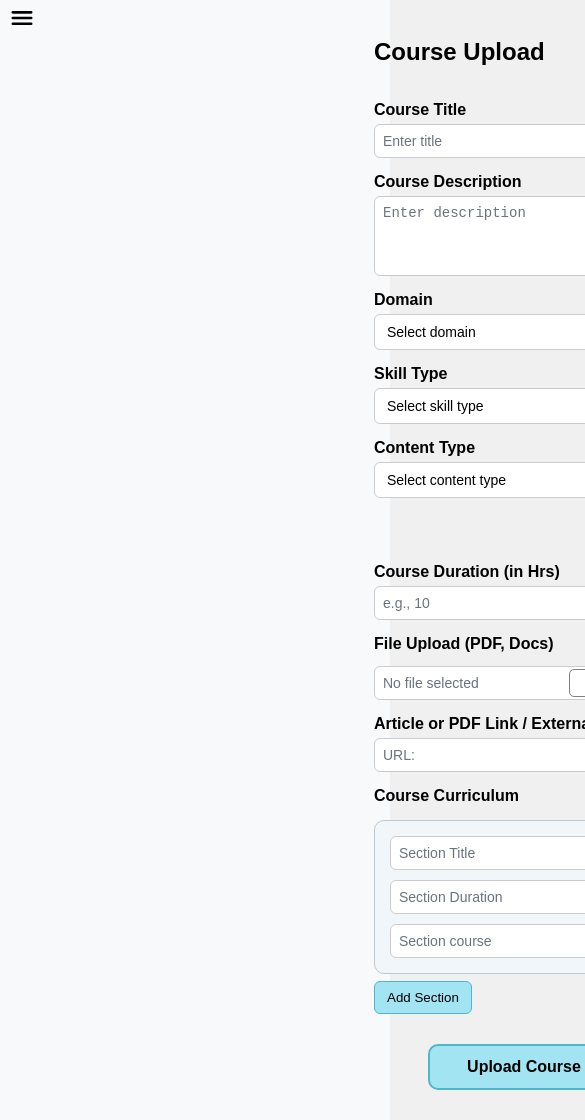
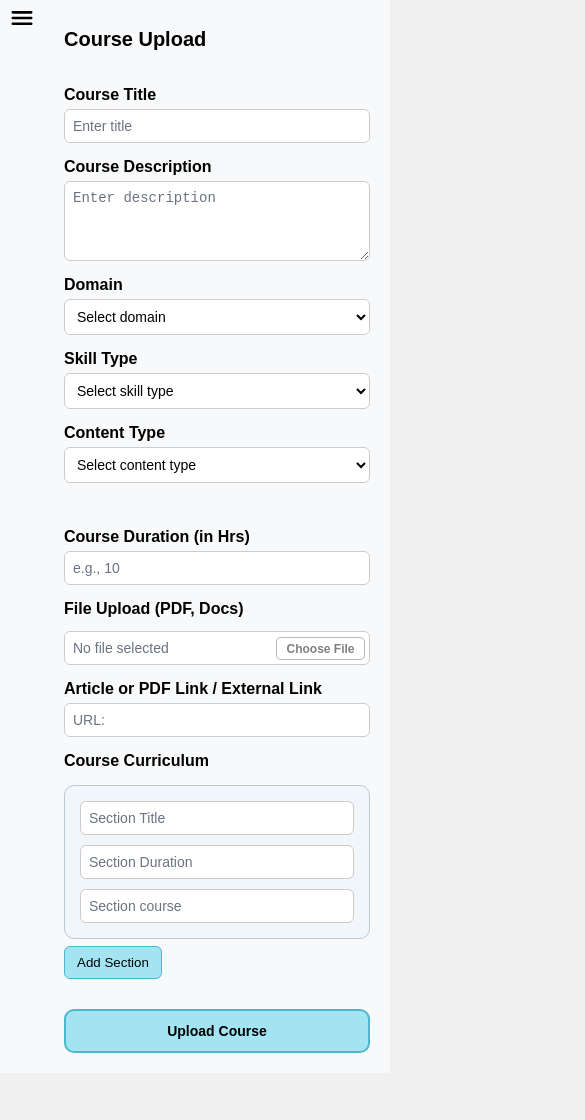
Before and after one commit to subhashini-git123/lms-project, a React (Create React App) app: page /upload in a window 390 px wide. Shown: the top 1120 px of the page, 585 px wide, since content can reach past the window. After the commit the page ends 1073 px from the top, so only its background shows below. Built offline with nearby package versions, Linux system fonts and the light colour scheme.

Commit message:
Responsiveness added

```diff
--- a/src/pages/Chat.css
+++ b/src/pages/Chat.css
@@ -1,4 +1,4 @@
-.chat-sidebar-container {
+/* .chat-sidebar-container {
   display: flex;
 }
 
@@ -42,7 +42,115 @@
 
 .chat-message.right {
   flex-direction: row-reverse;
-  /* justify-content: flex-end; */
+
+}
+
+.avatar {
+  width: 20px;
+  height: 20px;
+  border-radius: 20%;
+  margin: 10px 10px;
+}
+
+.avatar.blue {
+  background-color: #4da6ff;
+}
+
+.avatar.orange {
+  background-color: #ff944d;
+}
+
+.message-bubble {
+  padding: 12px 18px;
+  border-radius: 20px;
+  max-width: 60%;
+  font-size: 14px;
+  color: #000;
+  box-shadow: 0 1px 3px rgba(0, 0, 0, 0.1);
+  word-wrap: break-word;
+}
+
+.message-bubble.user {
+  background-color: #daf1ff;
+}
+
+.message-bubble.manager {
+  background-color: #ffe4cc;
+}
+
+.chat-input-section {
+  display: flex;
+  padding: 12px;
+  border-top: 1px solid #ddd;
+}
+
+.chat-input-section input {
+  flex: 1;
+  padding: 10px 12px;
+  font-size: 14px;
+  border: 1px solid #ccc;
+  border-radius: 4px;
+}
+
+.send-button {
+  margin-left: 8px;
+  width: 35px;
+  height: 35px;
+  font-size: 16px;
+  cursor: pointer;
+  background-color: #4da6ff;
+  border: none;
+  border-radius: 64px;
+  color: white;
+  user-select: none;
+}
+
+.send-button:hover {
+  background-color: #3b8ddb;
+} */
+.chat-sidebar-container {
+  display: flex;
+}
+
+.chat-content {
+  margin-left: 500px;
+  margin-top: 112px;
+  width: 35rem;
+  height: 25rem;
+  display: flex;
+  flex-direction: column;
+  border: 2px solid gray;
+  border-radius: 4px;
+}
+
+.chat-header {
+  padding: 16px;
+  font-weight: bold;
+  border-bottom: 1px solid #ddd;
+}
+
+.chat-body {
+  flex: 1;
+  padding: 20px;
+  overflow-y: auto;
+  display: flex;
+  flex-direction: column;
+  gap: 12px;
+  justify-content: space-between;
+}
+
+.chat-message {
+  display: flex;
+  align-items: flex-start;
+}
+
+.chat-message.left {
+  flex-direction: row;
+  justify-content: flex-start;
+}
+
+.chat-message.right {
+  flex-direction: row-reverse;
 }
 
 .avatar {
@@ -108,3 +216,111 @@
 .send-button:hover {
   background-color: #3b8ddb;
 }
+
+@media only screen and (max-width: 575px) {
+  .chat-content {
+    width: 80%;
+    margin-left: 0;
+    height: 20rem;
+    margin-top: 80px;
+    border-width: 1px;
+  }
+
+  .chat-header {
+    padding: 10px;
+    font-size: 1rem;
+  }
+
+  .chat-body {
+    padding: 10px;
+    gap: 8px;
+  }
+
+  .message-bubble {
+    font-size: 12px;
+    max-width: 85%;
+  }
+
+  .chat-input-section {
+    padding: 8px;
+  }
+
+  .chat-input-section input {
+    font-size: 13px;
+    padding: 8px;
+  }
+
+  .send-button {
+    width: 30px;
+    height: 30px;
+    font-size: 14px;
+  }
+}
+
+@media (min-width: 576px) and (max-width: 767px) {
+  .chat-content {
+    width: 90%;
+    margin-left: 0;
+    margin-top: 90px;
+    height: 22rem;
+  }
+
+  .chat-body {
+    padding: 12px;
+  }
+
+  .message-bubble {
+    font-size: 13px;
+    max-width: 75%;
+  }
+
+  .send-button {
+    width: 32px;
+    height: 32px;
+  }
+}
+
+@media (min-width: 768px) and (max-width: 991px) {
+  .chat-content {
+    width: 80%;
+    margin-left: auto;
+    margin-right: auto;
+    margin-top: 100px;
+    height: 24rem;
+  }
+
+  .message-bubble {
+    font-size: 14px;
+  }
+
+  .chat-input-section input {
+    font-size: 14px;
+  }
+
+  .send-button {
+    width: 34px;
+    height: 34px;
+  }
+}
+
+@media (min-width: 992px) {
+  .chat-content {
+    width: 35rem;
+    margin-left: 500px;
+    margin-top: 112px;
+    height: 25rem;
+  }
+
+  .message-bubble {
+    font-size: 14px;
+  }
+
+  .chat-input-section input {
+    font-size: 14px;
+  }
+
+  .send-button {
+    width: 35px;
+    height: 35px;
+  }
+}
--- a/src/pages/Dashboard.css
+++ b/src/pages/Dashboard.css
@@ -273,7 +273,16 @@
     height: 4rem;
   }
 }
-
+@media (min-width: 768px){
+.profile-icon {
+    position: fixed;
+    top:6px;
+    right: 15px;
+    width: 39px;
+    height: 39px;
+    z-index: 1001;
+  }
+}
 @media (max-width: 768px) {
   .main-content {
     margin-left: 0;
@@ -314,6 +323,7 @@
   }
 }
 
+
 @media (max-width: 480px) {
   .stat-box {
     width: 100%;
--- a/src/pages/Schedule.css
+++ b/src/pages/Schedule.css
@@ -1,4 +1,4 @@
-.calendar-container{
+/* .calendar-container{
   display: flex;
   padding: 20px;
   gap: 2rem;
@@ -140,9 +140,204 @@
 .due-date {
   color: #666;
 }
+ */
+.calendar-container {
+  display: flex;
+  padding: 20px;
+  gap: 2rem;
+  margin-left: 300px;
+  flex-wrap: wrap;
+  justify-content: center;
+}
 
-/* .p-datepicker-today > span {
+.calendar-panel {
+  width: 600px;
+  margin-top: 112px;
+}
+
+.p-datepicker table {
+  table-layout: fixed;
+  width: 100%;
+}
+
+.p-datepicker table td {
+  padding: 0 !important;
+  width: 14.28%;
+}
+
+.p-datepicker-other-month {
+  background-color: #8080806b;
+  border-radius: 6px;
+}
+
+.p-datepicker table td span {
+  display: block;
+  width: 100%;
+  min-width: 55px;
+  max-width: 95px;
+  height: 42px;
+  padding-top: 8px;
+  text-align: center;
+  position: relative;
+  border: 1px solid #ccc;
+  border-radius: 6px;
+  font-size: 14px;
+  box-sizing: border-box;
+}
+
+.p-datepicker table td span:hover {
+  background-color: #f0f0f0;
+  cursor: default;
+}
+
+.red-dot {
+  width: 6px;
+  height: 6px;
+  background-color: red;
+  border-radius: 50%;
+  position: absolute;
+  bottom: 6px;
+  left: 50%;
+  transform: translateX(-50%);
+  cursor: pointer;
+}
+
+.p-datepicker .p-datepicker-header {
+  background-color: transparent;
+  border: none;
+}
+
+.p-datepicker th {
+  text-align: center;
   font-weight: bold;
-  color: red;
+  padding-bottom: 0.5rem;
+  font-size: 14px;
+}
 
-} */
+.p-datepicker td.p-highlight > span {
+  background-color: #d6eaff !important;
+  border-color: #007bff;
+  font-weight: bold;
+}
+
+.details-panel {
+  width: 25rem;
+  background-color: #f9f9f9;
+  border: 1px solid #ccc;
+  border-radius: 8px;
+  padding: 1rem;
+  margin-top: 2rem;
+  overflow-y: auto;
+  font-size: 0.9rem;
+  max-height: 60vh;
+}
+
+.panel-header {
+  display: flex;
+  justify-content: space-between;
+  align-items: center;
+}
+
+.close-btn {
+  background: transparent;
+  border: none;
+  font-size: 1rem;
+  cursor: pointer;
+  height: 2.5rem;
+  width: 2rem;
+}
+
+.course-card {
+  border: 1px solid #007bff;
+  background-color: #e7f3ff;
+  border-radius: 6px;
+  padding: 0.5rem 0.75rem;
+  margin-top: 0.75rem;
+  width: 100%;
+  max-width: 20rem;
+  font-size: 0.85rem;
+}
+
+.course-top {
+  display: flex;
+  justify-content: space-between;
+  align-items: center;
+  margin-bottom: 0.25rem;
+}
+
+.start-btn {
+  background-color: #007bff;
+  color: white;
+  border: none;
+  height: 22px;
+  width: 50px;
+  border-radius: 4px;
+  cursor: pointer;
+  font-size: 0.75rem;
+  padding: 0 0.5rem;
+}
+
+.course-bottom {
+  display: flex;
+  justify-content: space-between;
+  font-size: 0.75rem;
+  margin-top: 0.25rem;
+}
+
+.due-date {
+  color: #666;
+}
+
+/* ------------------------------
+   Responsive Styles
+------------------------------- */
+@media (max-width: 992px) {
+  .calendar-container {
+    margin-left: 0;
+    flex-direction: column;
+    align-items: center;
+  }
+
+  .calendar-panel {
+    width: 100%;
+    max-width: 500px;
+    margin-top: 100px;
+  }
+
+  .details-panel {
+    width: 100%;
+    max-width: 500px;
+    margin-top: 20px;
+  }
+}
+
+@media (max-width: 576px) {
+  .p-datepicker table td span {
+    min-width: 40px;
+    height: 36px;
+    font-size: 12px;
+  }
+
+  .course-card {
+    font-size: 0.8rem;
+  }
+
+  .start-btn {
+    width: 45px;
+    height: 20px;
+    font-size: 0.7rem;
+  }
+
+  .panel-header {
+    flex-direction: column;
+    align-items: flex-start;
+  }
+
+  .close-btn {
+    align-self: flex-end;
+  }
+
+  .calendar-panel {
+    padding: 0 10px;
+  }
+}
--- a/src/pages/TaskTracker.js
+++ b/src/pages/TaskTracker.js
@@ -5,6 +5,7 @@ import "./TaskTracker.css";
 import { IoPersonSharp } from "react-icons/io5";
 import Card from "../components/Card";
 import Toggle from "../components/Toggle";
+import Sidebar from '../components/Sidebar'
 const TaskTracker = () => {
   const { continueCourses, suggestedCourses } = useCourses();
   const [activeTab, setActiveTab] = useState("completed","inprogress");
@@ -14,7 +15,8 @@ const TaskTracker = () => {
 
       {/* Trainee Info */}
       <div className="trainee-card">
-       <Toggle/>
+       {/* <Toggle/> */}
+       <Sidebar/>
         <div>
           <IoPersonSharp className="trainee-photo" />
         </div>
--- a/src/pages/Upload.css
+++ b/src/pages/Upload.css
@@ -1,4 +1,4 @@
-.upload-sidebar-container {
+/* .upload-sidebar-container {
   display: flex;
   min-height: 100vh;
   background-color: #f7f9fa;
@@ -134,4 +134,228 @@ textarea {
 
 .upload-button:hover {
   background-color: #89d8e8;
+} */
+.upload-sidebar-container {
+  display: flex;
+  min-height: 100vh;
+  background-color: #f7f9fa;
+  font-family: Arial, sans-serif;
 }
+
+.upload-container {
+  padding: 30px;
+  width: 100%;
+  max-width: 1000px;
+  margin-left: 300px;
+  box-sizing: border-box;
+}
+
+.upload-container h2 {
+  margin-bottom: 20px;
+  font-size: 24px;
+  font-weight: bold;
+}
+
+.form-section {
+  display: flex;
+  gap: 50px;
+  flex-wrap: wrap;
+}
+
+.left-column,
+.right-column {
+  flex: 1;
+  display: flex;
+  flex-direction: column;
+  min-width: 300px;
+}
+
+label {
+  margin-top: 15px;
+  margin-bottom: 5px;
+  font-weight: bold;
+}
+
+input[type="text"],
+select,
+textarea {
+  padding: 8px;
+  border: 1px solid #ccc;
+  border-radius: 6px;
+  font-size: 14px;
+  box-sizing: border-box;
+  background-color: white;
+}
+
+textarea {
+  resize: vertical;
+  height: 80px;
+}
+
+.file-upload-wrapper {
+  position: relative;
+  width: 100%;
+  margin-top: 8px;
+}
+
+.file-display {
+  width: 100%;
+  padding: 8px 120px 8px 12px;
+  border: 1px solid #ccc;
+  border-radius: 6px;
+  font-size: 14px;
+  background-color: #f9f9f9;
+  color: #333;
+  box-sizing: border-box;
+  cursor: default;
+}
+
+.choose-file-btn {
+     position: absolute;
+    top: 62%;
+    right: 5px;
+    width: 89px;
+    height: 23px;
+    margin-top: -15px;
+    background-color: white;
+    color: gray;
+    border: 0.5px solid #80808091;
+    border-radius: 5px;
+    cursor: pointer;
+    font-weight: bold;
+    font-size: 12px;
+}
+
+.curriculum-box {
+  border: 1px solid #b9c9d6;
+  border-radius: 10px;
+  padding: 15px;
+  margin-top: 10px;
+  display: flex;
+  flex-direction: column;
+  gap: 10px;
+  background-color: #f0f6fa;
+}
+
+.add-button {
+  background-color: #a3e4f2;
+  color: black;
+  border: 1px solid #4db8cc;
+  padding: 8px 12px;
+  border-radius: 6px;
+  cursor: pointer;
+  width: fit-content;
+  margin-top: 7px;
+}
+
+.add-button:hover {
+  background-color: #89d8e8;
+}
+
+.upload-button {
+  margin-top: 30px;
+  background-color: #a3e4f2;
+  border: 2px solid #4db8cc;
+  color: black;
+  padding: 12px 20px;
+  border-radius: 10px;
+  font-weight: bold;
+  font-size: 16px;
+  cursor: pointer;
+  width: 12rem;
+  margin-left: auto;
+  margin-right: auto;
+  display: block;
+  transition: background-color 0.3s;
+}
+
+.upload-button:hover {
+  background-color: #89d8e8;
+}
+
+@media only screen and (max-width: 575px) {
+  .upload-container {
+    margin-left: 0;
+    padding: 20px;
+  }
+
+  .form-section {
+    flex-direction: column;
+    gap: 30px;
+  }
+
+  .left-column,
+  .right-column {
+    min-width: 100%;
+  }
+
+  .upload-container h2 {
+    font-size: 20px;
+  }
+
+  .upload-button {
+    width: 100%;
+    font-size: 14px;
+  }
+}
+
+@media (min-width: 576px) and (max-width: 767px) {
+  .upload-container {
+    margin-left: 0;
+    padding: 25px;
+  }
+
+  .form-section {
+    flex-direction: column;
+    gap: 40px;
+  }
+
+  .left-column,
+  .right-column {
+    min-width: 100%;
+  }
+
+  .upload-button {
+    width: 100%;
+  }
+}
+
+@media (min-width: 768px) and (max-width: 991px) {
+  .upload-container {
+    margin-left: 0;
+    padding: 30px;
+  }
+
+  .form-section {
+    gap: 40px;
+  }
+
+  .left-column,
+  .right-column {
+    min-width: 45%;
+  }
+
+  .upload-button {
+    width: 14rem;
+  }
+}
+
+@media (min-width: 992px) {
+  .upload-container {
+    margin-left: 300px;
+  }
+
+  .form-section {
+    flex-direction: row;
+    gap: 50px;
+  }
+
+  .left-column,
+  .right-column {
+    min-width: 300px;
+  }
+
+  .upload-button {
+    width: 12rem;
+  }
+}
```
